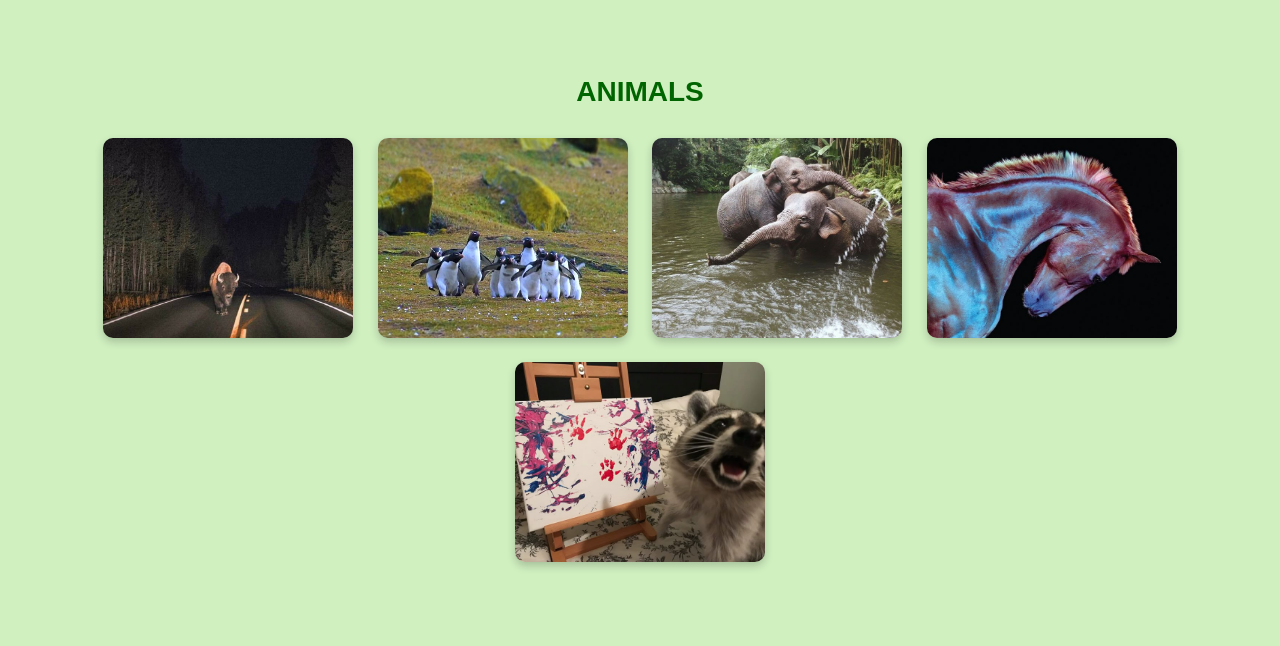
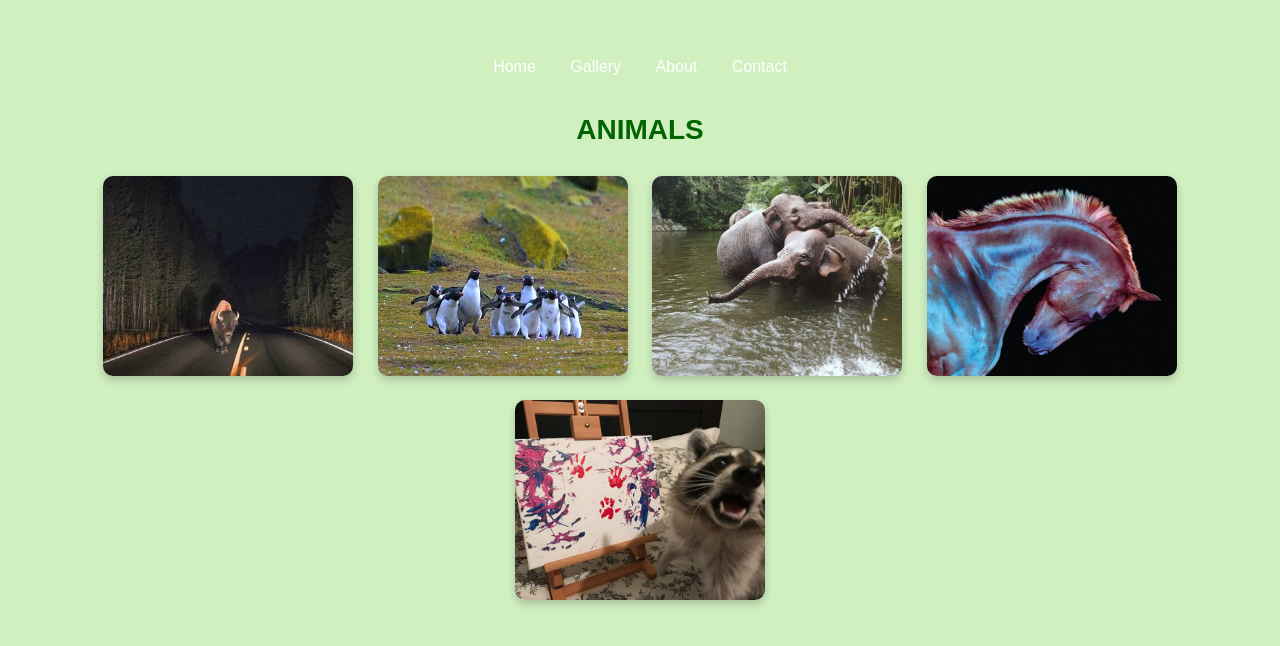
Before and after one commit to atayldrm/MYRR_AY, a plain HTML site: page index.html in a window 1280 px wide. Drawn offline with Linux system fonts and the light colour scheme.

Commit message:
develop commit 2 add images change index.html

```diff
--- a/index.html
+++ b/index.html
@@ -6,6 +6,12 @@
 
 </head>
 <body>
+  <nav>
+    <a href="#">Home</a>
+    <a href="#">Gallery</a>
+    <a href="#">About</a>
+    <a href="#">Contact</a>
+  </nav>
   <h3>Animals</h3>
   <img src="images/buffalo.jpeg" alt="buffalo image">
   <img src="images/penguins.jpeg" alt="penguins image">
```
